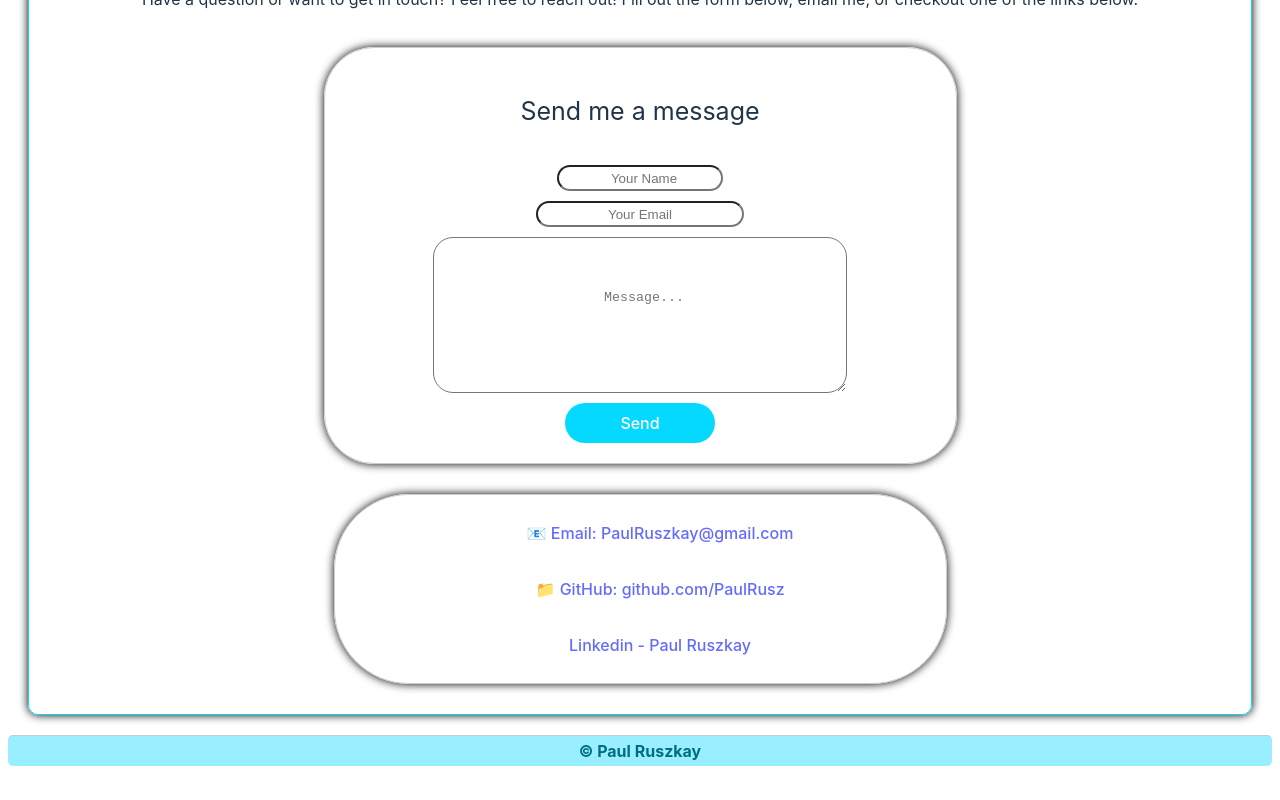
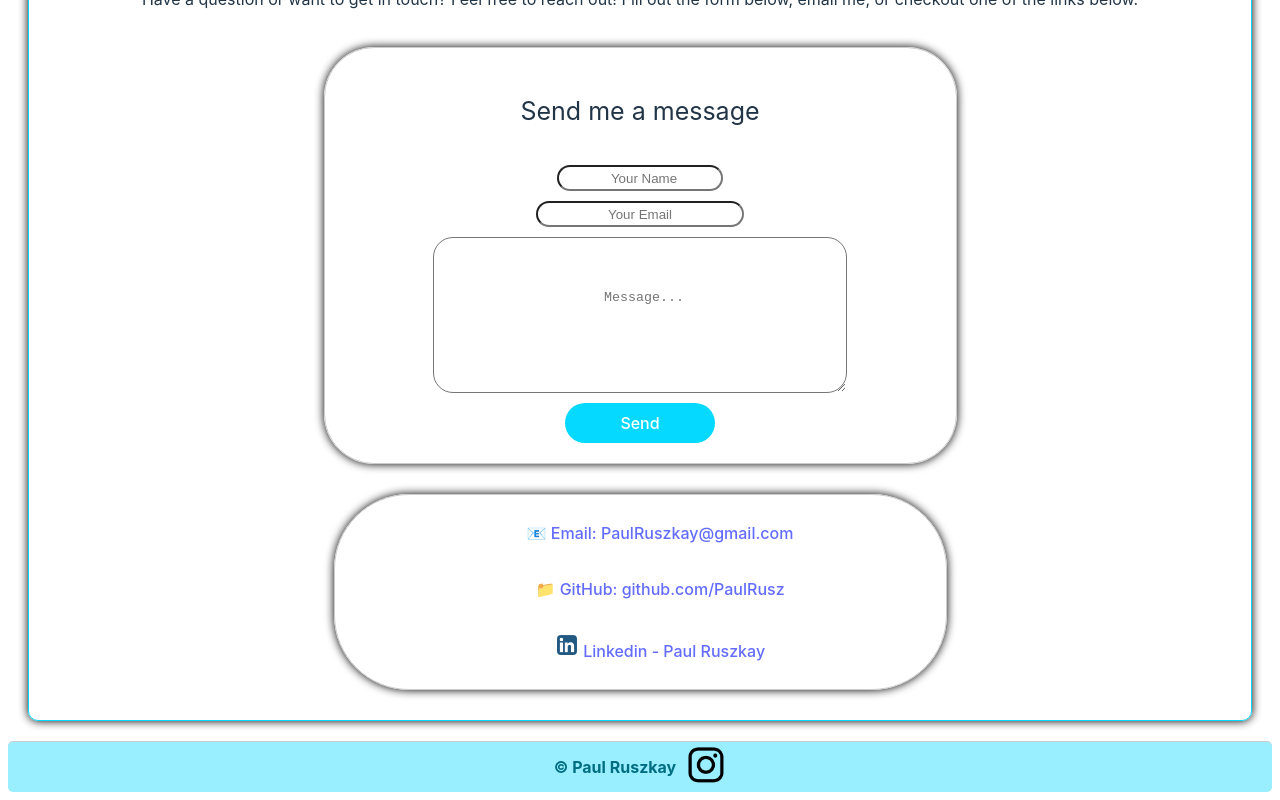
Before and after one commit to PaulRusz/PaulRsPortfolio, a React (Vite) app: page /Contact in a window 1280 px wide. Shown: the part 285-1085 px from the top of the page. Before the commit the page ends 1059 px from the top, so only its background shows below. Built offline with nearby package versions, Linux system fonts and the light colour scheme.

Commit message:
added instagram link in footer, linkedin pic in contact

```diff
--- a/src/components/Footer.jsx
+++ b/src/components/Footer.jsx
@@ -3,9 +3,16 @@ import '../styles/Footer.css';
 
 function Footer() {
 
+    const instagramUrl = "https://www.instagram.com/paulrusz"
+
     return (
         <footer className="footer">
+
             <h1 className="h1"> © Paul Ruszkay </h1>
+            <a href={instagramUrl} target="_blank" rel="noopener noreferrer">
+                <img className="instagram" src="src/assets/footer/instagram.webp" alt="Instagram symbol"></img>
+            </a>
+
         </footer>
     )
 }
--- a/src/pages/Contact.jsx
+++ b/src/pages/Contact.jsx
@@ -88,7 +88,7 @@ function Contact() {
             <div className="contactInfo">
             <ul><a href="mailto:PaulRuszkay@gmail.com"> 📧 Email:  PaulRuszkay@gmail.com </a></ul>
             <ul><a href="https://github.com/PaulRusz"> 📁 GitHub: github.com/PaulRusz </a></ul>
-            <ul><a href="https://www.linkedin.com/in/paul-ruszkay-a2ba075b/"> Linkedin - Paul Ruszkay </a></ul>
+            <ul><img className="linkedIn" src="src/assets/contactMe/linkedin.png" alt="LinkedIn"></img><a href="https://www.linkedin.com/in/paul-ruszkay-a2ba075b/"> Linkedin - Paul Ruszkay </a></ul>
             </div>
 
         </div>
--- a/src/styles/Contact.css
+++ b/src/styles/Contact.css
@@ -98,3 +98,11 @@ input[type="text"], textarea {
     border-radius: 75px;
     box-shadow: 0 0 10px rgba(0, 0, 0)
 }
+
+.linkedIn {
+    height: 20px;
+    width: 20px;
+    padding: 1px;
+    margin: 1px;
+    border-radius: 5px;
+}
--- a/src/styles/Footer.css
+++ b/src/styles/Footer.css
@@ -4,7 +4,7 @@
     bottom: 0;
     width: 100%;
     background: #99efff;
-    height: 15px;
+    height: 35px;
     display: flex;
     justify-content: center;
     align-items: center;
@@ -21,3 +21,11 @@
     color: #006e82;
     font-size: 1rem;
 }
+
+.instagram {
+    width: 40px;
+    height: 40px;
+    margin-left: 10px;
+    padding-top: 15px;
+
+}
--- a/src/styles/Navbar.css
+++ b/src/styles/Navbar.css
@@ -1,4 +1,3 @@
-
 .navbar {
     background: #003039;
     height: 60px;
```
Also changed, not shown: src/assets/contactMe/linkedin.png (added), src/assets/footer/instagram.webp (added).
